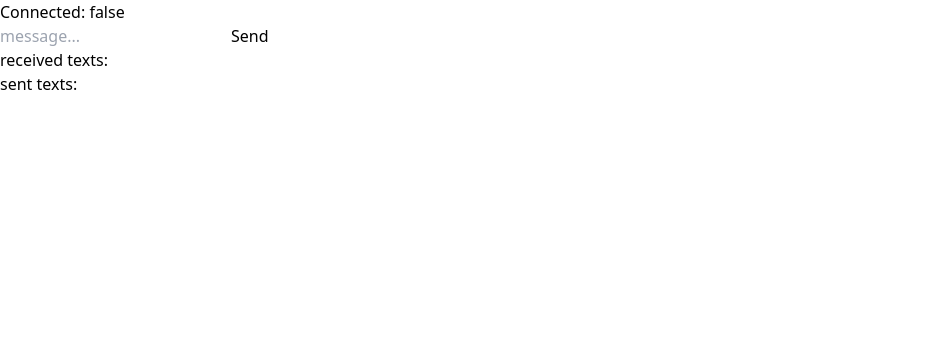
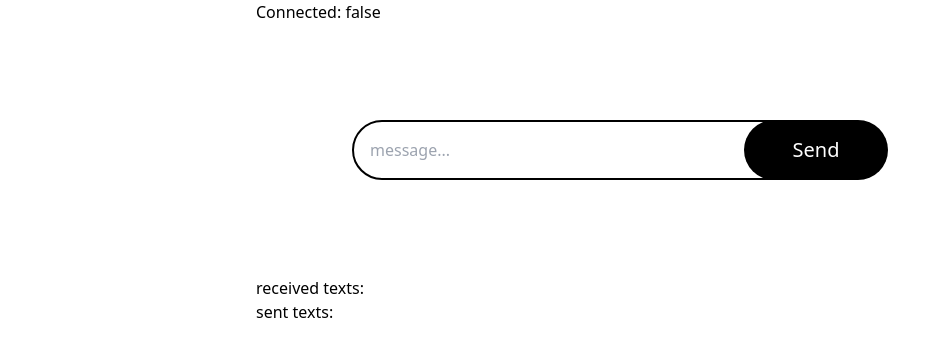
Before and after one commit to fn-Drew/socket.io-chat-app, a React (Create React App) app in the folder client/: page / in a window 1280 px wide. Shown: the top 356 px of the page, without its empty margins (0-950 px from the left). Built offline with nearby package versions, Linux system fonts and the light colour scheme; no server answers.

Commit message:
styled send message component

```diff
--- a/client/src/App.js
+++ b/client/src/App.js
@@ -36,13 +36,21 @@ const App = () => {
   }, [socket])
 
   return (
-    <div>
+    <div className='max-w-3xl m-auto'>
       <div>Connected: {'' + isConnected}</div>
-      <input
-        placeholder='message...'
-        onChange={(event) => setText(event.target.value)}
-      />
-      <button onClick={sendMessage}> Send</button>
+      <div className='p-24 flex'>
+        <input
+          placeholder='message...'
+          onChange={(event) => setText(event.target.value)}
+          className='basis-3/4 p-4 border-2 border-black rounded-l-full'
+        />
+        <button
+          onClick={sendMessage}
+          className='basis-1/4 text-xl bg-black -translate-x-10 text-white rounded-full min-w-[4.5rem]'
+        >
+          Send
+        </button>
+      </div>
       <div>received texts:</div>
       {textReceived}
       <div>sent texts:</div>
```
